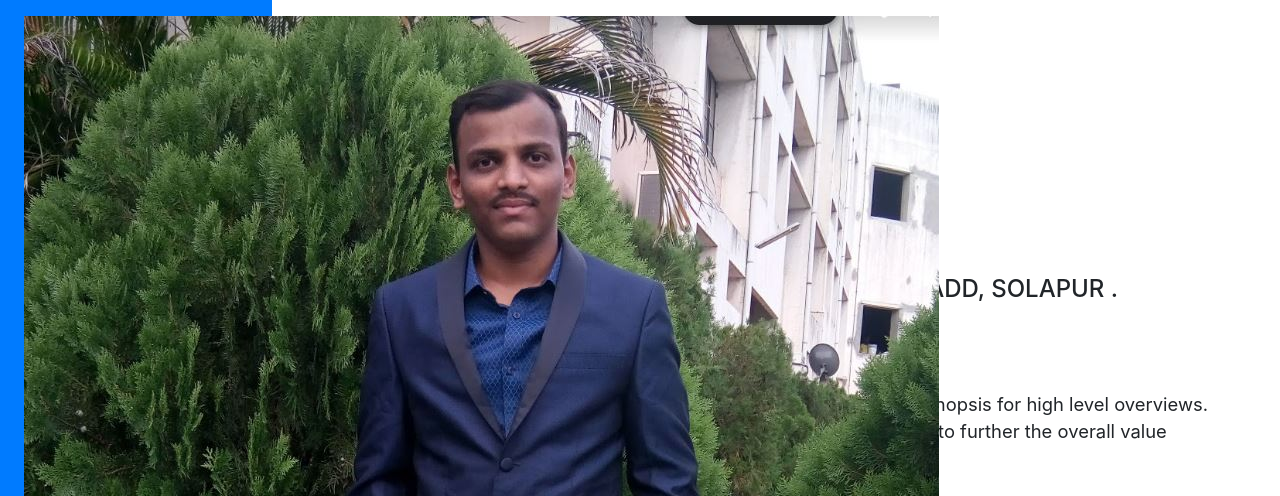
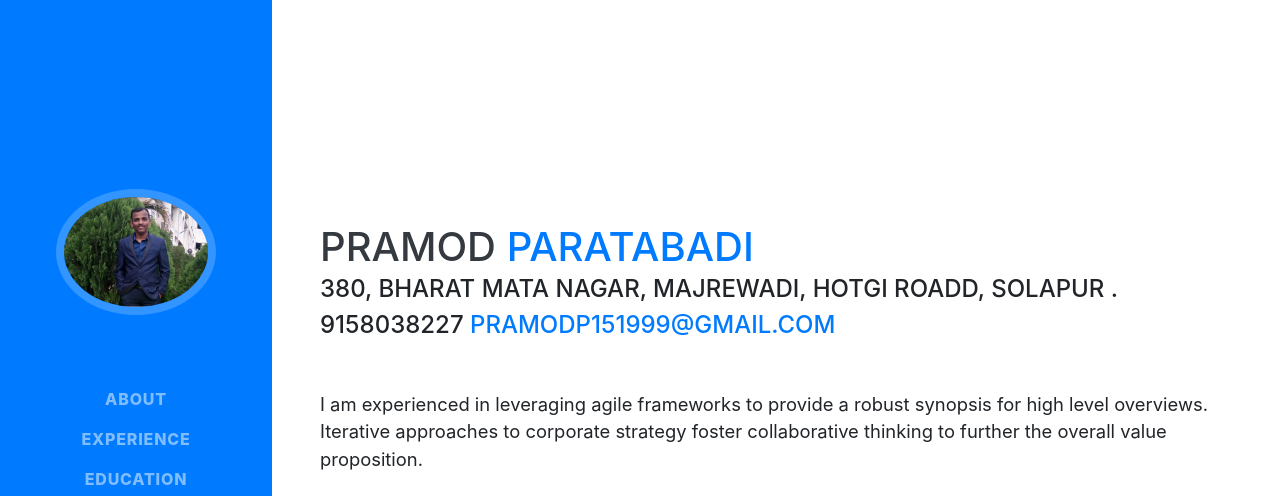
Before and after one commit to pramod-Paratabadi/Resume_Pramod_P, a website with bundled scripts: page index.html in a window 1280 px wide. Shown: the top 496 px of the page. Built offline with nearby package versions, Linux system fonts and the light colour scheme; a web font is replaced by a local one.

Commit message:
Update index.html

```diff
--- a/index.html
+++ b/index.html
@@ -35,11 +35,8 @@
     <a class="navbar-brand js-scroll-trigger" href="#page-top">
       <span class="d-block d-lg-none">Pramod Paratabadi</span>
       <span class="d-none d-lg-block">
-	<figure>
+	        <img class="img-fluid img-profile rounded-circle mx-auto mb-2" src="img/profile.JPG" alt="Pramod Paratabadi">
 
-        <img src="img/profile.JPG" alt="Pramod">
-
-	</figure>
       </span>
     </a>
     <br>
```
